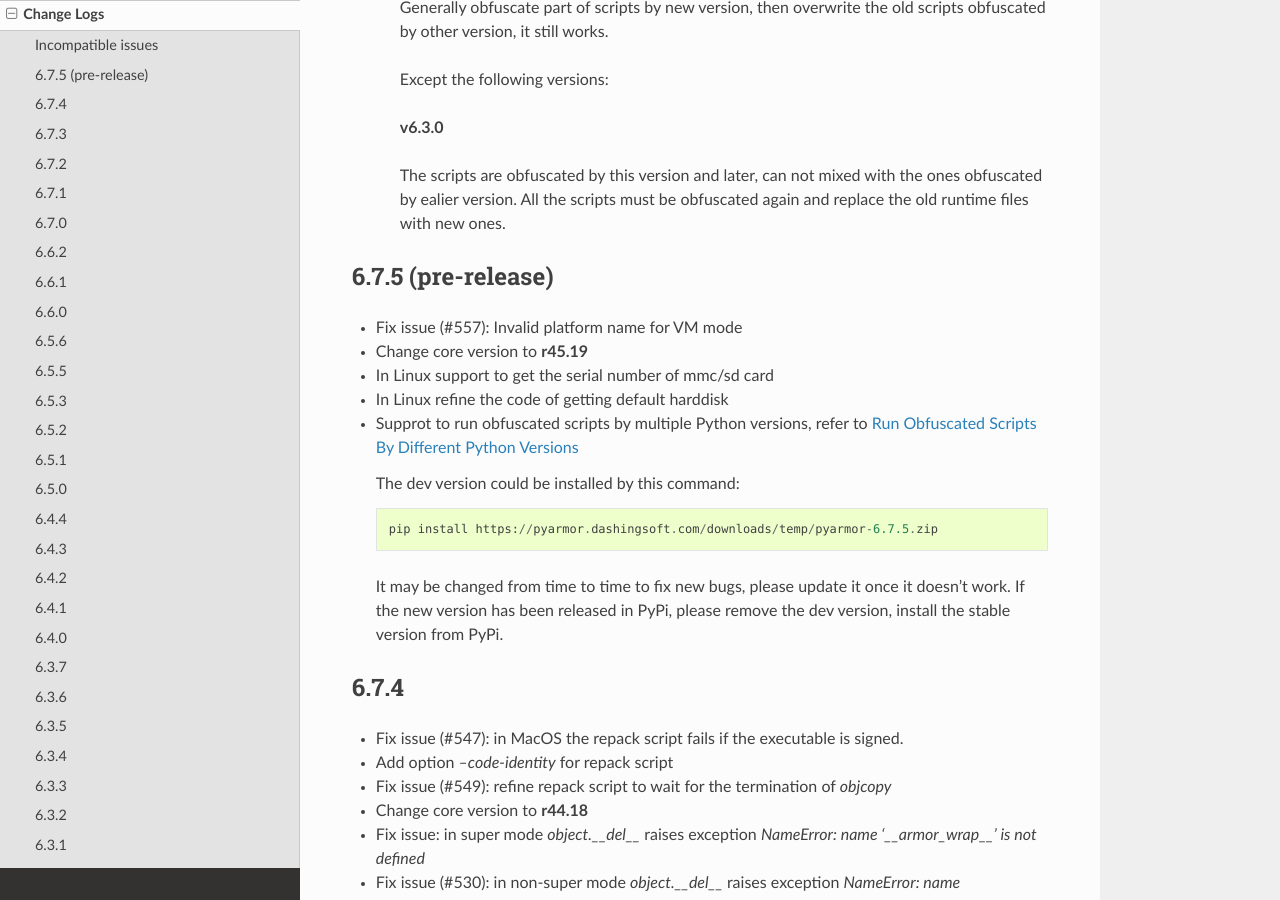
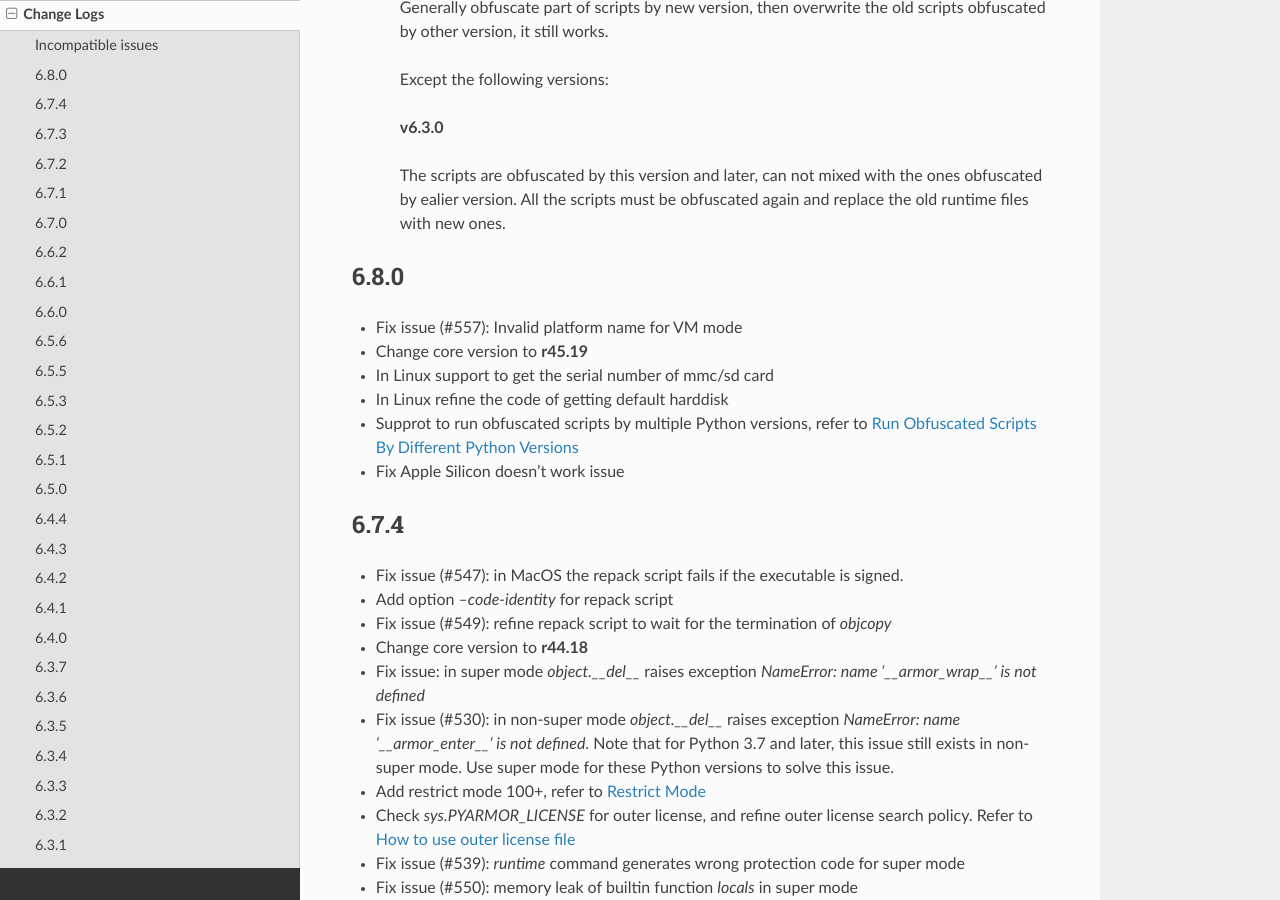
Before and after one commit to dashingsoft/pyarmor, a Sphinx documentation site: the page built from docs/change-logs.rst, in a window 1280 px wide and 900 px high, scrolled down 522 px. Built offline with Sphinx 7.4.7 and the Read the Docs theme 2.0.0, drawn with Linux system fonts in a browser that asks for light colours.

Commit message:
Add change log

```diff
--- a/docs/change-logs.rst
+++ b/docs/change-logs.rst
@@ -32,15 +32,17 @@
    ones obfuscated by ealier version. All the scripts must be obfuscated again
    and replace the old runtime files with new ones.
 
-6.7.5 (pre-release)
--------------------
+6.8.0
+-----
 * Fix issue (#557): Invalid platform name for VM mode
 * Change core version to **r45.19**
 * In Linux support to get the serial number of mmc/sd card
 * In Linux refine the code of getting default harddisk
 * Supprot to run obfuscated scripts by multiple Python versions, refer to
   :ref:`Run Obfuscated Scripts By Different Python Versions`
-
+* Fix Apple Silicon doesn't work issue
+
+..
   The dev version could be installed by this command::
 
       pip install https://pyarmor.dashingsoft.com/downloads/temp/pyarmor-6.7.5.zip
```
